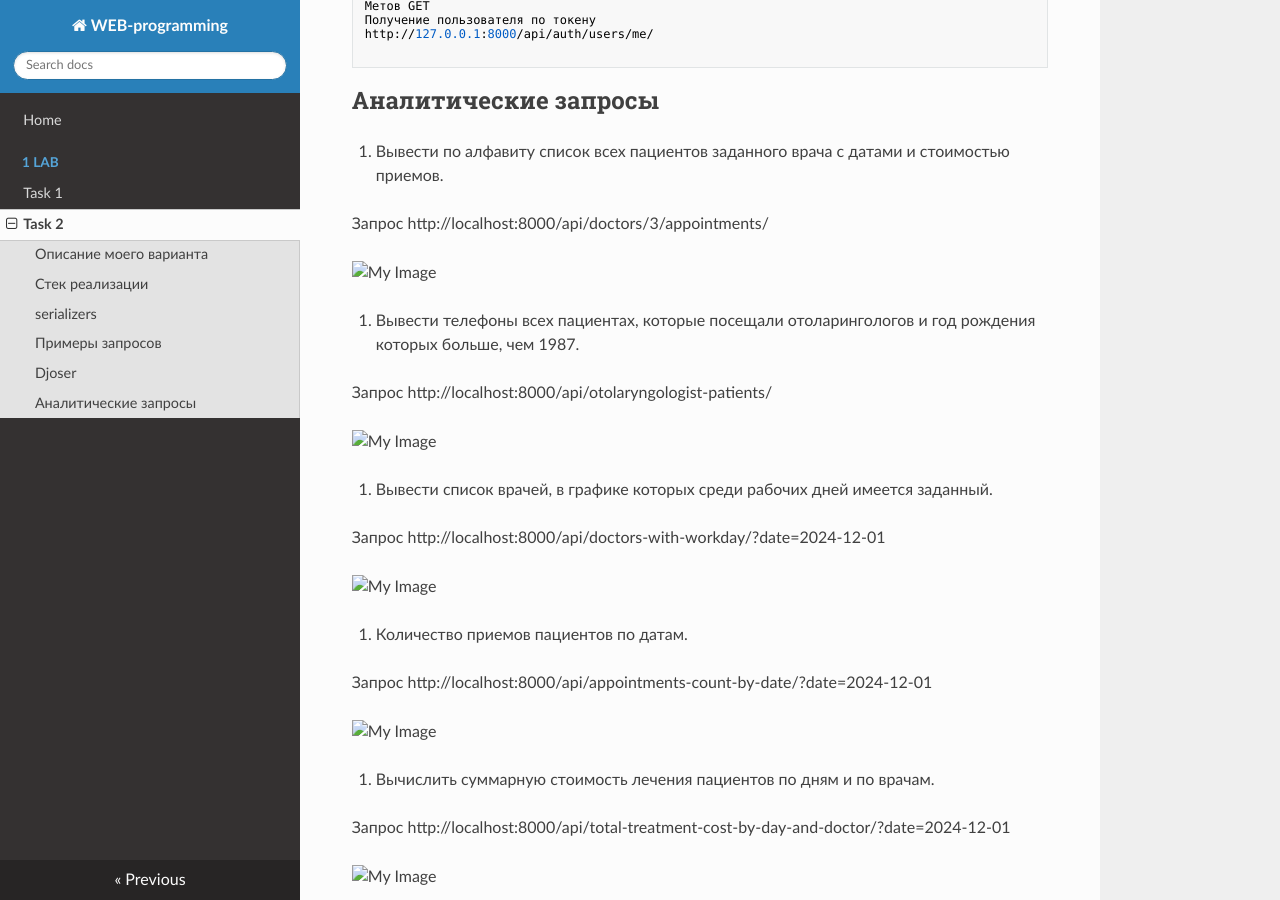
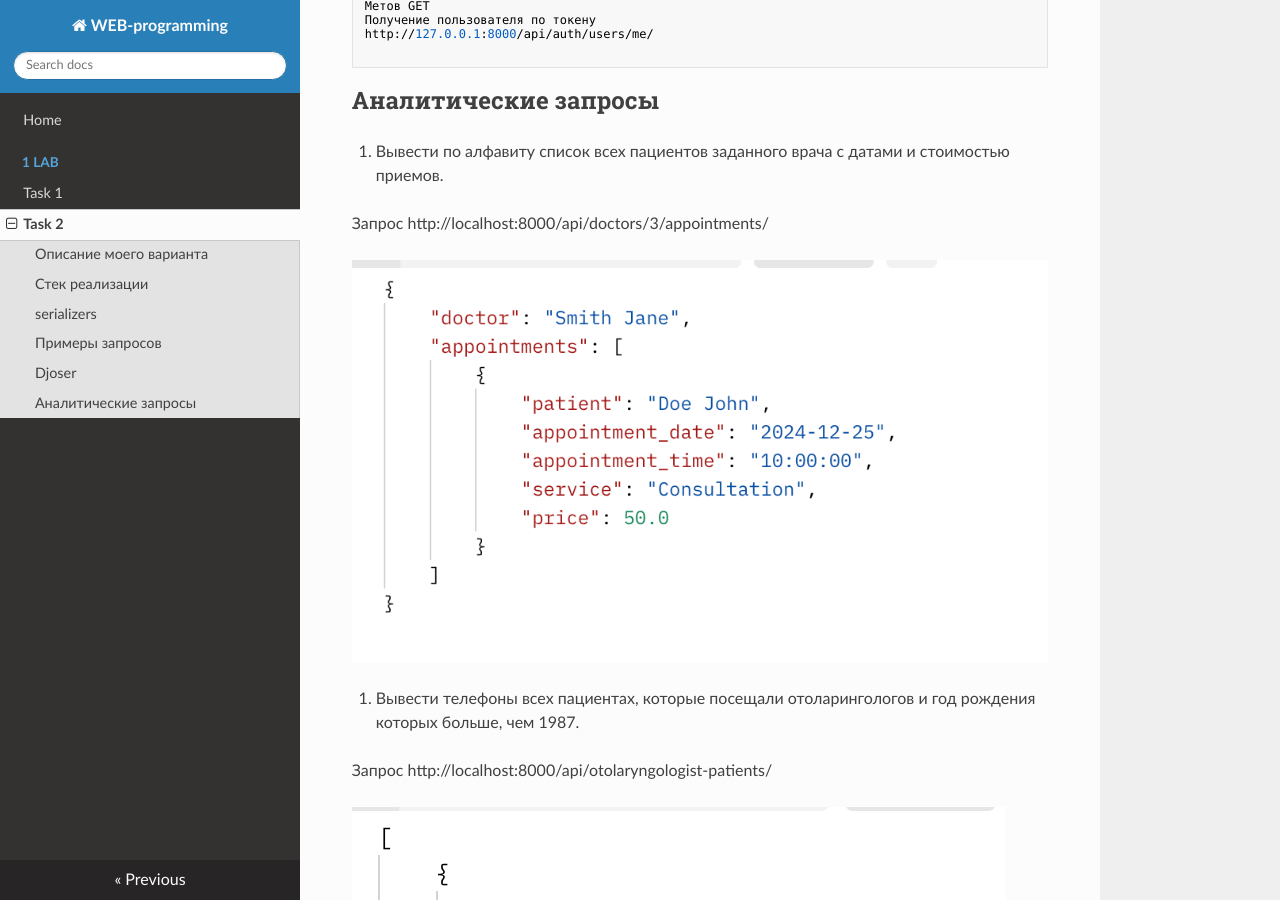
Before and after one commit to Andrucrut/labaweb3, an MkDocs documentation site: the page built from docs/2.md, in a window 1280 px wide and 900 px high, scrolled down 2932 px. Built offline with MkDocs 1.6.1, drawn with Linux system fonts in a browser that asks for light colours; nearby versions of some CDN libraries.

```diff
--- a/docs/2.md
+++ b/docs/2.md
@@ -162,37 +162,37 @@
 
 Запрос  http://localhost:8000/api/doctors/3/appointments/
 
-<img src="1.png" alt="My Image" width="300" height="200">
+![Alt text](1.png)
 
 2. Вывести телефоны всех пациентах, которые посещали отоларингологов и
 год рождения которых больше, чем 1987.
 
 Запрос http://localhost:8000/api/otolaryngologist-patients/
 
-<img src="2.png" alt="My Image" width="300" height="200">
+![Alt text](2.png)
 
 3. Вывести список врачей, в графике которых среди рабочих дней имеется
 заданный.
 
 Запрос http://localhost:8000/api/doctors-with-workday/?date=2024-12-01
 
-<img src="3.png" alt="My Image" width="300" height="200">
+![Alt text](3.png)
 
 4. Количество приемов пациентов по датам.
 
 Запрос http://localhost:8000/api/appointments-count-by-date/?date=2024-12-01
 
-<img src="4.png" alt="My Image" width="300" height="200">
+![Alt text](4.png)
 
 5. Вычислить суммарную стоимость лечения пациентов по дням и по врачам.
 
 Запрос http://localhost:8000/api/total-treatment-cost-by-day-and-doctor/?date=2024-12-01
 
-<img src="5.png" alt="My Image" width="300" height="200">
+![Alt text](5.png)
 
 
 6. Список пациентов, уже оплативших лечение.
 
 Запрос http://localhost:8000/api/paid-patients/
 
-<img src="6.png" alt="My Image" width="300" height="200">
+![Alt text](6.png)
```
